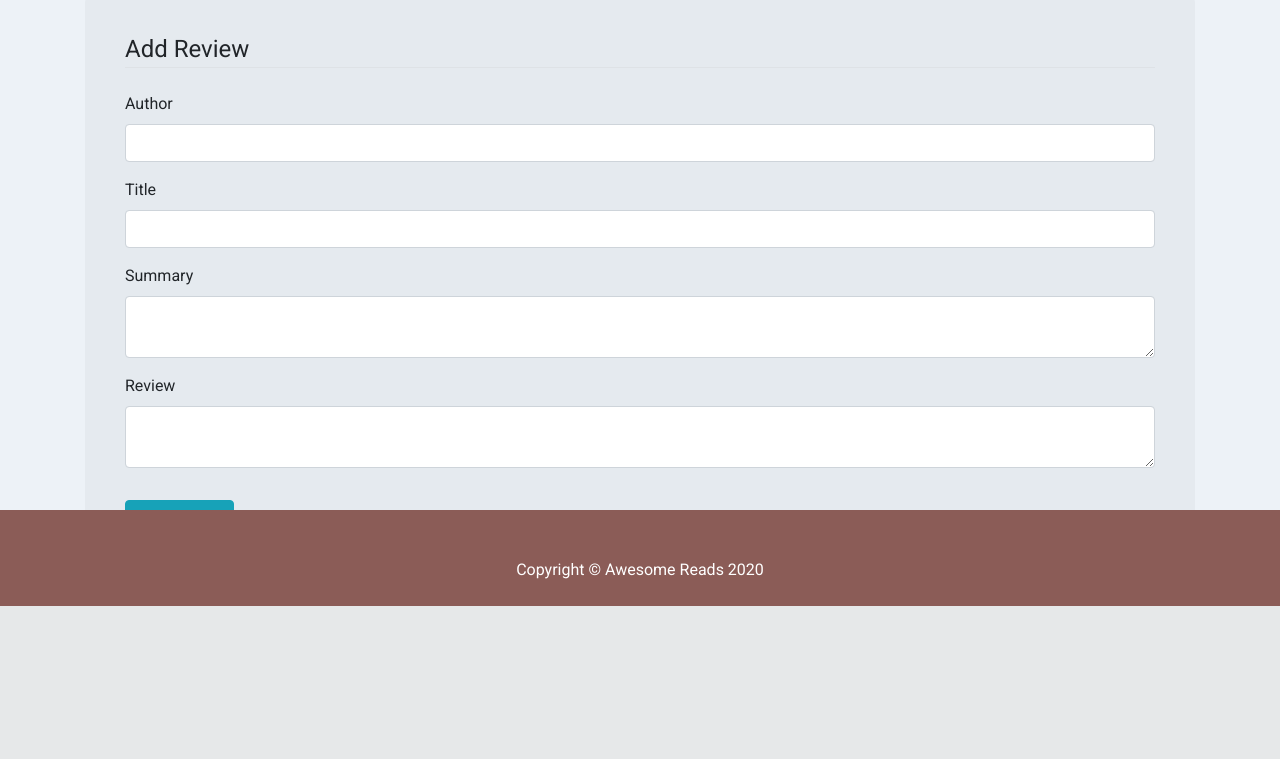
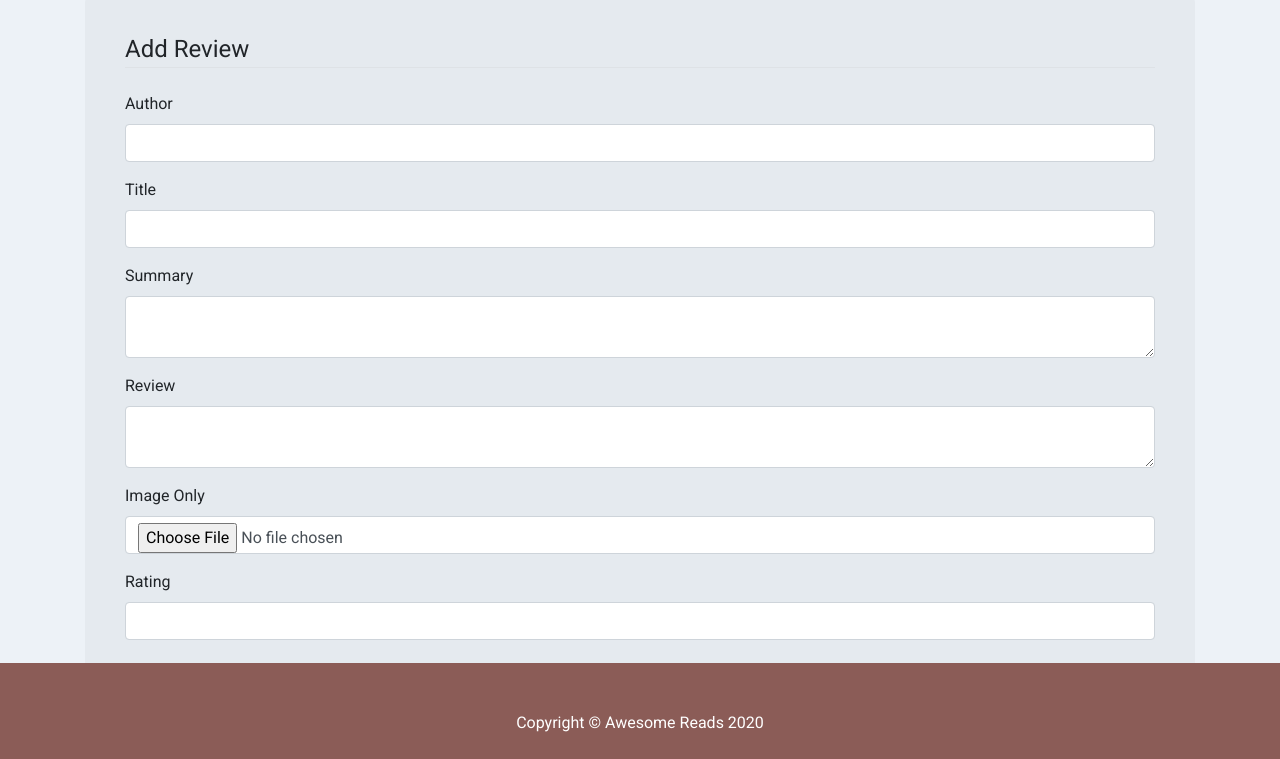
Before and after one commit to rootcanopy/Book-Reviews, a Flask app: page /add_review in a window 1280 px wide. Shown: the part 194-953 px from the top of the page. Before the commit the page ends 800 px from the top, so only its background shows below. Run offline with Flask 2, Linux system fonts and the light colour scheme; some libraries are stand-ins or nearby versions.

Commit message:
once I finish one thing i end up fixing another. nearly there, just making sure crud is working ok

```diff
--- a/forms.py
+++ b/forms.py
@@ -26,5 +26,5 @@
     summary = TextAreaField('Summary',validators=[DataRequired()])
     review = TextAreaField('Review',validators=[DataRequired()])
     image = FileField('Image Only')
-    your_rating = IntegerField('Rating', validators=[DataRequired()])
+    ratings = IntegerField('Rating', validators=[DataRequired()])
     add_review = SubmitField('Add Review')
--- a/templates/add_review.html
+++ b/templates/add_review.html
@@ -73,6 +73,36 @@
                             {{ form.review(class="form-control form-control") }}
                             {% endif %}
                         </div>
+                    <!-- SECTION FOR IMAGE? -->
+                        <div class="form-group">
+                            {{ form.image.label(class="form-control-label") }}
+                    <!-- SECTION FOR IMAGE ERROR -->
+                            {% if form.image.errors %}
+                            {{ form.image(class="form-control form-control is-invalid") }}
+                            <div class="invalid-feedback">
+                                {% for error in form.image.errors %}
+                                    <span>{{ error }}</span>
+                                {% endfor %}
+                            </div>
+                            {% else %}
+                            {{ form.image(class="form-control form-control") }}
+                            {% endif %}
+                        </div>
+                    <!-- SECTION FOR RATING -->
+                        <div class="form-group">
+                            {{ form.ratings.label(class="form-control-label") }}
+                    <!-- SECTION FOR RATING ERROR -->
+                            {% if form.ratings.errors %}
+                            {{ form.ratings(class="form-control form-control is-invalid") }}
+                            <div class="invalid-feedback">
+                                {% for error in form.ratings.errors %}
+                                    <span>{{ error }}</span>
+                                {% endfor %}
+                            </div>
+                            {% else %}
+                            {{ form.ratings(class="form-control form-control") }}
+                            {% endif %}
+                        </div>
 
                     </fieldset><!-- SUBMIT REVIEW -->
                     <div class="form-group">
```
Also changed, not shown: templates/reviews.html (+19 -4 lines), README.md, templates/search.html (deleted). Lines whose indentation alone changed are shown as unchanged.
